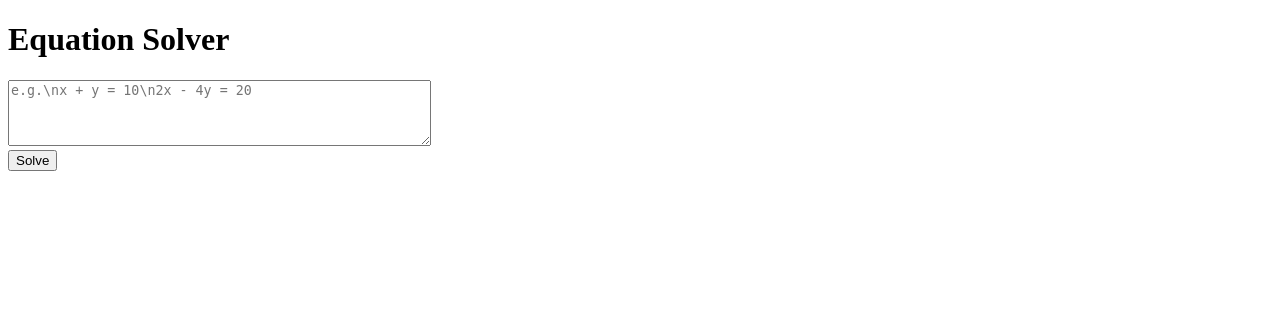
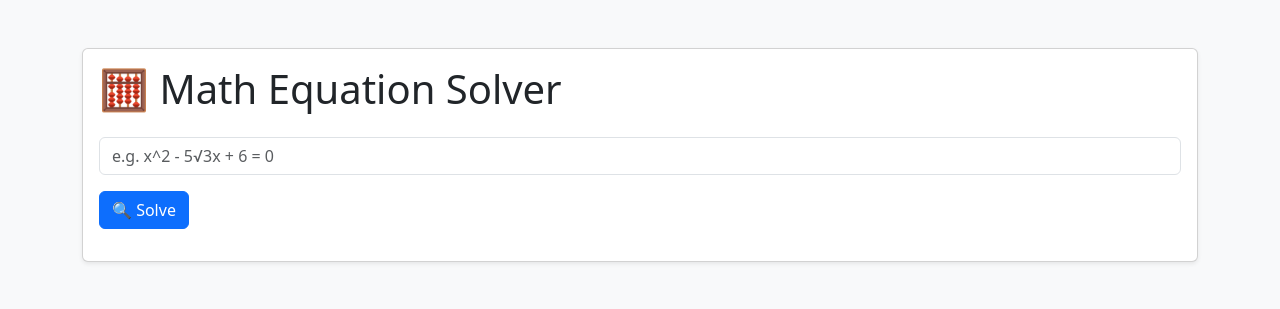
Before and after one commit to Bijush/bijush-math, a Flask app: page / in a window 1280 px wide. Shown: the top 309 px of the page. Run offline with Flask 3, Linux system fonts and the light colour scheme.

Commit message:
Add files via upload

```diff
--- a/templates/index.html
+++ b/templates/index.html
@@ -1,27 +1,51 @@
 <!DOCTYPE html>
-<html>
+<html lang="en">
 <head>
-    <title>Equation Solver</title>
-    <script src="https://polyfill.io/v3/polyfill.min.js?features=es6"></script>
-    <script src="https://cdn.jsdelivr.net/npm/mathjax@3/es5/tex-mml-chtml.js"></script>
+  <meta charset="UTF-8">
+  <meta name="viewport" content="width=device-width, initial-scale=1">
+  <title>Math Solver</title>
+
+  <!-- Bootstrap 5 -->
+  <link href="https://cdn.jsdelivr.net/npm/bootstrap@5.3.0/dist/css/bootstrap.min.css" rel="stylesheet">
+
+  <!-- Optional custom CSS -->
+  <link href="{{ url_for('static', filename='css/style.css') }}" rel="stylesheet">
+
+  <!-- MathJax -->
+  <script src="https://polyfill.io/v3/polyfill.min.js?features=es6"></script>
+  <script id="MathJax-script" async
+          src="https://cdn.jsdelivr.net/npm/mathjax@3/es5/tex-mml-chtml.js"></script>
 </head>
-<body>
-    <h1>Equation Solver</h1>
-    <form method="POST">
-    <textarea name="equation" rows="4" cols="50" placeholder="e.g.\nx + y = 10\n2x - 4y = 20"></textarea><br>
-    <button type="submit">Solve</button>
-</form>
 
+<body class="bg-light">
+  <div class="container py-5">
+    <div class="card shadow-sm">
+      <div class="card-body">
+        <h1 class="card-title mb-4">🧮 Math Equation Solver</h1>
+        <form method="POST" class="row g-3">
+          <div class="col-12">
+            <input type="text" name="equation" class="form-control"
+                   placeholder="e.g. x^2 - 5√3x + 6 = 0"
+                   value="{{ expression }}" required>
+          </div>
+          <div class="col-auto">
+            <button type="submit" class="btn btn-primary mb-3">🔍 Solve</button>
+          </div>
+        </form>
 
-    {% if result %}
-        <div>{{ result|safe }}</div>
-    {% endif %}
+        {% if result %}
+        <hr>
+        <div class="mb-3">
+          {{ result|safe }}
+        </div>
+        <form action="/graph" method="POST">
+          <input type="hidden" name="expression" value="{{ expression }}">
+          <button type="submit" class="btn btn-outline-success">📈 Graph This Equation</button>
+        </form>
+        {% endif %}
+      </div>
+    </div>
+  </div>
+</body>
 
-    {% if expression %}
-    <form method="POST" action="/graph">
-        <input type="hidden" name="expression" value="{{ expression }}">
-        <button type="submit">Plot Graph</button>
-    </form>
-    {% endif %}
-</body>
 </html>
```
Also changed, not shown: templates/graph.html (+25 -20 lines).
